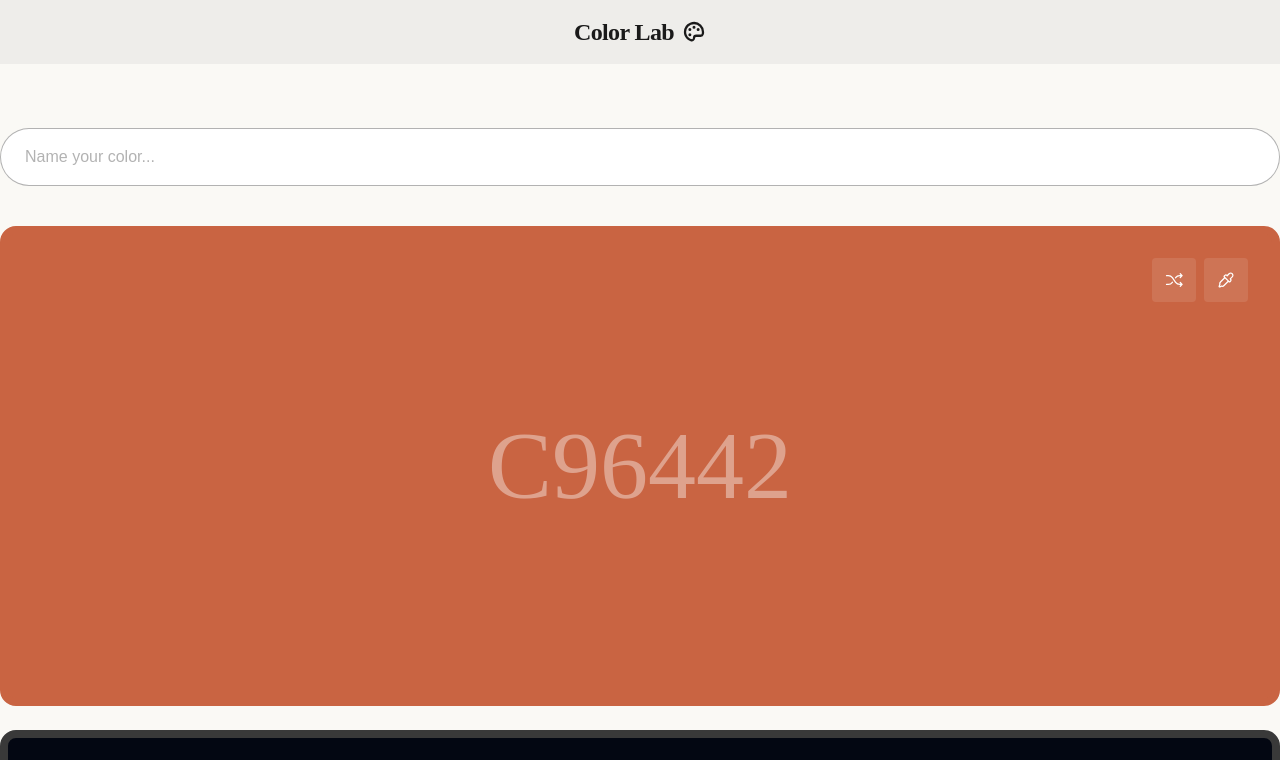
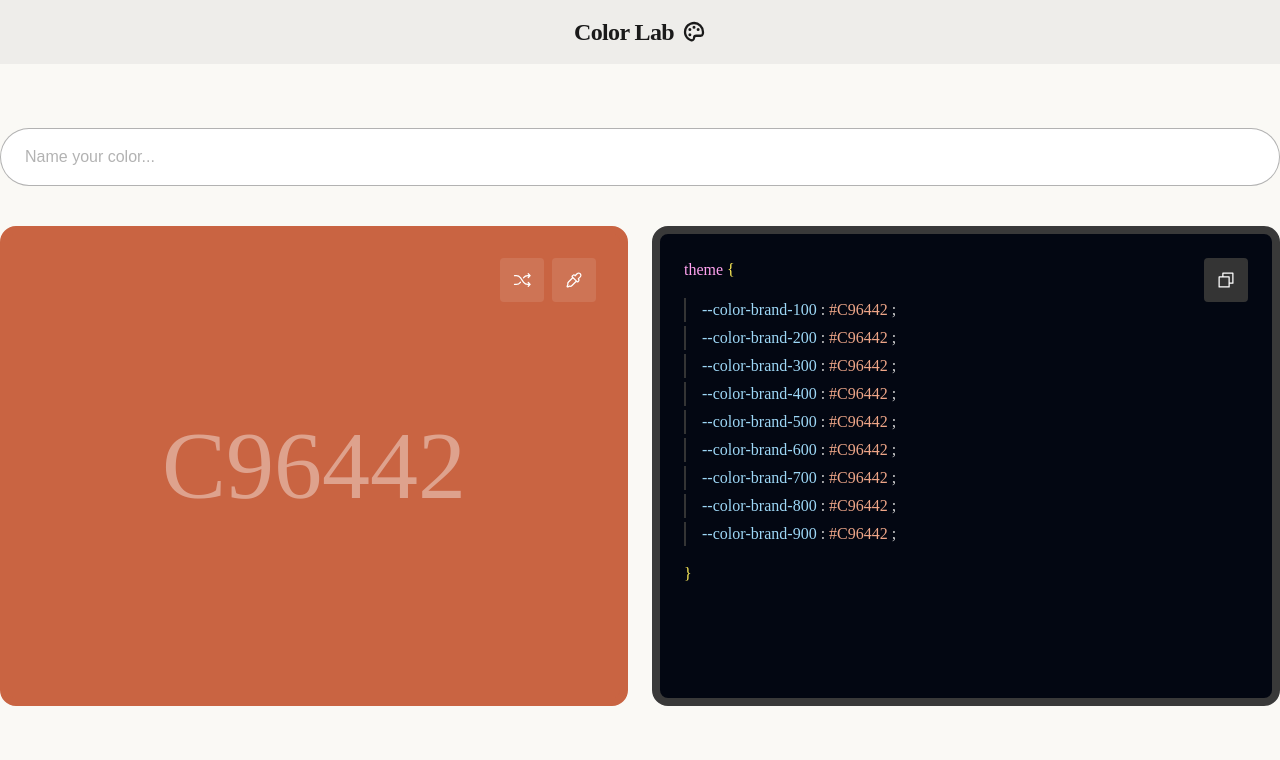
Before and after one commit to JoelleVoogt/color-lab, a Next.js app: page / in a window 1280 px wide. Shown: the top 760 px of the page. Built offline with nearby package versions, Linux system fonts and the light colour scheme.

Commit message:
SM for row

```diff
--- a/app/page.tsx
+++ b/app/page.tsx
@@ -11,7 +11,7 @@ export default function Home() {
       <Nav />
       <div className="flex flex-col items-center relative content-start w-full px-4 lg:p-0">
         <Name />
-        <div className="flex flex-col xs:flex-row max-w-7xl max-h-4/6 gap-6 w-full h-full m-10">
+        <div className="flex flex-col sm:flex-row max-w-7xl max-h-4/6 gap-6 w-full h-full m-10">
           <ColorPicker />
           <CodeOutput />
         </div>
```
